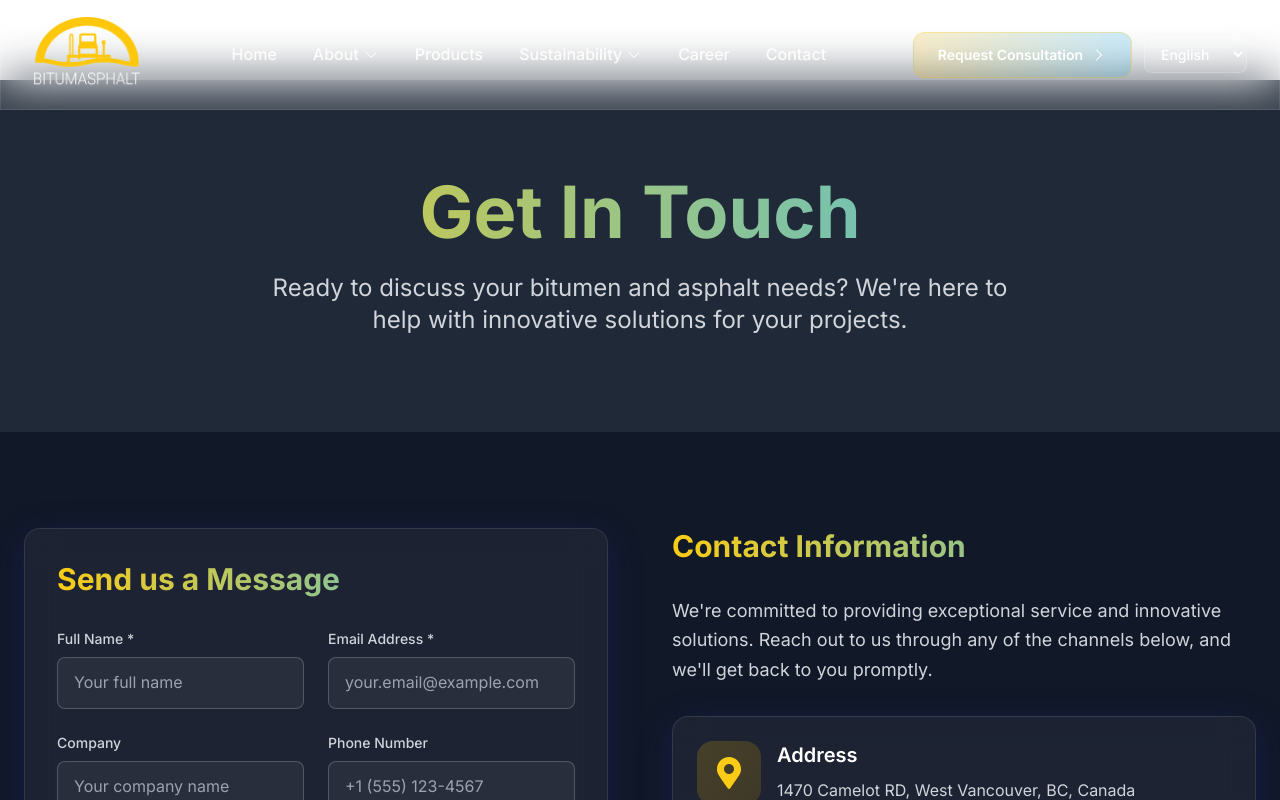
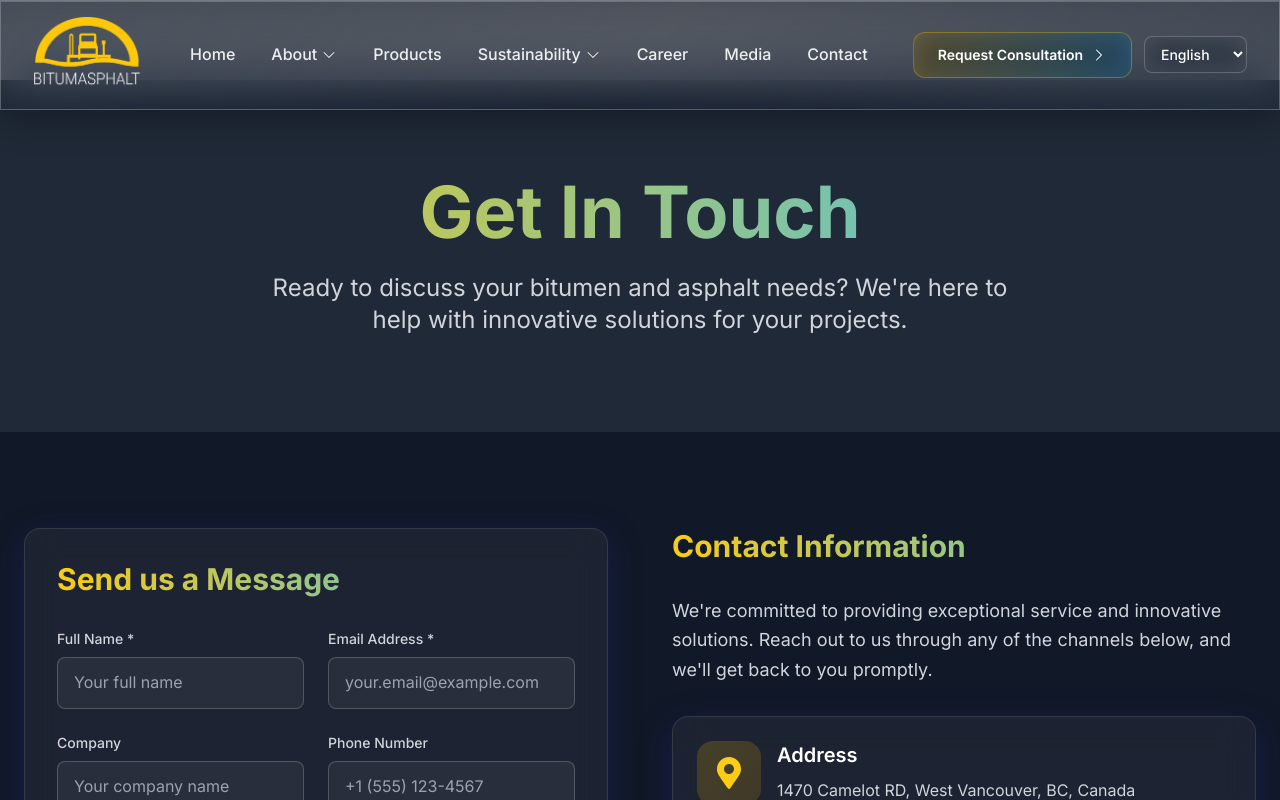
Before and after one commit to dejpa/bitumpro, a Next.js app: page /en/contact in a window 1280 px wide. Shown: the top 800 px of the page. Built offline with nearby package versions, Linux system fonts and the light colour scheme.

Commit message:
fix header issues and styles

```diff
--- a/src/app/components/Header.tsx
+++ b/src/app/components/Header.tsx
@@ -43,11 +43,17 @@ export default function Header() {
     };
 
 
-    const navLinks = getNavLinks(t, currentLocale)
+    const navLinks = getNavLinks(t, currentLocale);
 
 
     return (
-        <header className="w-full glass backdrop-blur-xl border-b border-white/10 fixed z-50 top-0 left-0 right-0">
+        <header className="w-full bg-gray-800/80 backdrop-blur-2xl border-b border-white/20 fixed z-50 top-0 left-0 right-0 shadow-2xl" style={{
+            background: 'linear-gradient(135deg, rgba(31, 41, 55, 0.75) 0%, rgba(17, 24, 39, 0.65) 50%, rgba(31, 41, 55, 0.8) 100%)',
+            backdropFilter: 'blur(25px) saturate(180%)',
+            WebkitBackdropFilter: 'blur(25px) saturate(180%)',
+            border: '1px solid rgba(255, 255, 255, 0.25)',
+            boxShadow: '0 8px 32px rgba(0, 0, 0, 0.3), inset 0 1px 0 rgba(255, 255, 255, 0.2)'
+        }}>
             <div className="relative flex justify-between items-center px-4 lg:px-8 py-4">
                 {/* لوگو */}
                 <Link href={`/${currentLocale}`} className="group hover-cursor-glow">
@@ -60,8 +66,19 @@ export default function Header() {
 
                 {/* نویگیشن دسکتاپ */}
                 <nav className="hidden lg:flex space-x-1">
-                    {navLinks.map((link) => (
-                        <NavItem key={link.href} link={link} openDropdown={openDropdown} setOpenDropdown={setOpenDropdown} />
+                    {navLinks.map((link, index) => (
+                        <NavItem
+                            key={link.href || link.label || index}
+                            link={link}
+                            openDropdown={openDropdown}
+                            setOpenDropdown={(value) => {
+                                setOpenDropdown(value);
+                                // Close mobile menu when dropdown opens
+                                if (value) {
+                                    setIsMenuOpen(false);
+                                }
+                            }}
+                        />
                     ))}
                 </nav>
 
@@ -106,16 +123,16 @@ export default function Header() {
 
             {/* منوی موبایل */}
             {isMenuOpen && (
-                <div className="lg:hidden absolute top-full left-0 right-0 glass backdrop-blur-xl border-t border-white/10 animate-slide-down">
-                    <div className="p-6">
-                        <nav className="flex flex-col space-y-2">
-                            {navLinks.map((link) => (
-                                <NavItem key={link.href} link={link} openDropdown={openDropdown} setOpenDropdown={setOpenDropdown} isMobile />
+                <div className="lg:hidden absolute top-full left-0 right-0 glass backdrop-blur-xl border-t border-white/10 animate-slide-down max-h-[80vh] overflow-y-auto">
+                    <div className="p-4">
+                        <nav className="flex flex-col space-y-1">
+                            {navLinks.map((link, index) => (
+                                <NavItem key={link.href || link.label || index} link={link} openDropdown={openDropdown} setOpenDropdown={setOpenDropdown} isMobile />
                             ))}
                         </nav>
-                        <div className="mt-6 pt-6 border-t border-white/10 flex flex-col space-y-3">
+                        <div className="mt-4 pt-4 border-t border-white/10 flex flex-col space-y-3">
                             <Link href="/request-consultation">
-                                <button className="w-full glass-button px-6 py-3 text-sm font-semibold text-white rounded-xl hover:shadow-glow transition-all duration-300">
+                                <button className="w-full glass-button px-4 py-3 text-sm font-semibold text-white rounded-xl hover:shadow-glow transition-all duration-300">
                                     {t("header.requestConsultation")}
                                 </button>
                             </Link>
--- a/src/app/components/NavItem.tsx
+++ b/src/app/components/NavItem.tsx
@@ -1,9 +1,8 @@
 import Link from "next/link";
 import { ChevronDownIcon } from "@heroicons/react/24/solid";
 import { NavLink } from "@/app/constants/navLinks";
-import  SubMenu  from "@/app/components/SubMenu";
-import { useEffect, useRef } from "react";
-
+import SubMenu from "@/app/components/SubMenu";
+import { useRef, useEffect } from "react";
 
 interface NavItemProps {
     link: NavLink;
@@ -13,42 +12,68 @@ interface NavItemProps {
 }
 
 const NavItem: React.FC<NavItemProps> = ({ link, openDropdown, setOpenDropdown, isMobile = false }) => {
-    const isOpen = openDropdown === link.href;
+    const isOpen = openDropdown === link.label;
     const menuRef = useRef<HTMLDivElement | null>(null);
+
+    // Click outside handler - improved for mobile
     useEffect(() => {
-        const handleClickOutside = (event: MouseEvent) => {
+        const handleClickOutside = (event: Event) => {
+            // Don't close if clicking on the button itself
+            const target = event.target as Element;
+            if (target && target.closest('button[type="button"]')) {
+                return;
+            }
+
             if (menuRef.current && !menuRef.current.contains(event.target as Node)) {
                 setOpenDropdown(null);
             }
         };
 
-        document.addEventListener("mousedown", handleClickOutside);
+        if (isOpen) {
+            // Use click instead of mousedown/touchstart to avoid conflicts
+            document.addEventListener("click", handleClickOutside);
+        }
+
         return () => {
-            document.removeEventListener("mousedown", handleClickOutside);
+            document.removeEventListener("click", handleClickOutside);
         };
-    }, [setOpenDropdown]);
+    }, [isOpen, setOpenDropdown]);
 
     return (
         <div ref={menuRef} className={`${isMobile ? "w-full" : "relative"}`}>
-            <Link
-                href={link.href}
-                onClick={() => setOpenDropdown(isOpen ? null : link.href)}
-                className={`flex items-center justify-between w-full font-medium text-white/90 hover:text-primary-400 transition-all duration-300 group hover-cursor-glow ${
-                    isMobile ? "py-3 px-4 rounded-xl hover:bg-white/5" : "px-4 py-2 rounded-lg hover:bg-white/5"
-                }`}
-            >
-                <span className="transition-colors duration-300">{link.label}</span>
-                {link.subLinks && (
+            {link.subLinks ? (
+                <button
+                    type="button"
+                    onClick={(e) => {
+                        e.preventDefault();
+                        e.stopPropagation();
+                        console.log('Mobile button clicked:', link.label, 'Current state:', isOpen);
+                        setOpenDropdown(isOpen ? null : link.label);
+                    }}
+                    className={`flex items-center justify-between w-full font-medium text-white/90 hover:text-primary-400 transition-all duration-300 group hover-cursor-glow ${
+                        isMobile ? "py-3 px-3 rounded-lg hover:bg-white/5 text-base" : "px-4 py-2 rounded-lg hover:bg-white/5"
+                    }`}
+                >
+                    <span className="transition-colors duration-300">{link.label}</span>
                     <ChevronDownIcon className={`w-4 h-4 ml-1 transition-transform duration-300 ${isOpen ? "rotate-180" : ""}`} />
-                )}
-            </Link>
+                </button>
+            ) : (
+                <Link
+                    href={link.href!}
+                    className={`flex items-center justify-between w-full font-medium text-white/90 hover:text-primary-400 transition-all duration-300 group hover-cursor-glow ${
+                        isMobile ? "py-3 px-3 rounded-lg hover:bg-white/5 text-base" : "px-4 py-2 rounded-lg hover:bg-white/5"
+                    }`}
+                >
+                    <span className="transition-colors duration-300">{link.label}</span>
+                </Link>
+            )}
 
             {link.subLinks && isOpen && (
-                <div className={`glass-card backdrop-blur-xl transition-all duration-300 z-50 animate-slide-down ${
-                    isMobile ? "mt-2 ml-4" : "absolute left-0 top-full w-screen max-w-4xl mt-2"
+                <div className={`glass-card backdrop-blur-xl bg-gray-900/80 transition-all duration-300 z-[60] animate-slide-down ${
+                    isMobile ? "mt-2 ml-4 mr-4 w-auto" : "fixed left-8 top-28 right-8 w-auto"
                 }`}>
-                    <div className={`p-6 ${isMobile ? "p-4" : ""}`}>
-                        <div className={`grid gap-6 ${isMobile ? "grid-cols-1" : "grid-cols-3"}`}>
+                    <div className={`${isMobile ? "p-4" : "p-6"}`}>
+                        <div className={`${isMobile ? "space-y-4" : "grid gap-6 grid-cols-3"}`}>
                             {link.subLinks.map((subLink, index) => (
                                 <SubMenu
                                     key={index}
--- a/src/app/constants/navLinks.ts
+++ b/src/app/constants/navLinks.ts
@@ -1,5 +1,5 @@
 export type NavLink = {
-    href: string;
+    href?: string;
     label: string;
     subLinks?: NavLink[];
 };
@@ -8,10 +8,9 @@ export type NavLink = {
 export const getNavLinks = (t: (key: string) => string, currentLocale: string) => [
     { href: `/${currentLocale}`, label: t("header.home") },
     {
-        href: `/${currentLocale}/about-us`,
         label: t("header.about"),
         subLinks: [
-            { href: `/${currentLocale}/about-us`, label: t("header.about") },
+            { href: `/${currentLocale}/about-us`, label: t("header.aboutUs") },
             {
                 href: `/${currentLocale}/about-us/our-business`,
                 label: t("header.ourBusiness"),
@@ -42,7 +41,6 @@ export const getNavLinks = (t: (key: string) => string, currentLocale: string) =
     },
     { href: `/${currentLocale}/products`, label: t("header.products") },
     {
-        href: `/${currentLocale}/sustainability`,
         label: t("header.sustainability"),
         subLinks: [
             { href: `/${currentLocale}/sustainability`, label: t("header.sustainability") },
@@ -54,9 +52,10 @@ export const getNavLinks = (t: (key: string) => string, currentLocale: string) =
                     { href: `/${currentLocale}/sustainability/guidingPrinciples/HSE`, label: t("header.HSE") },
                 ]
             },
-            { href: `/${currentLocale}/sustainability/sustainableProducts`, label: t("header.SustainableDevelopmentPolicy") },
+            { href: `/${currentLocale}/sustainability/sustainableProducts`, label: t("header.sustainableProducts") },
         ]
     },
     { href: `/${currentLocale}/career`, label: t("header.career") },
+    { href: `/${currentLocale}/media`, label: t("header.media") },
     { href: `/${currentLocale}/contact`, label: t("header.contact") }
 ];
--- a/src/app/globals.css
+++ b/src/app/globals.css
@@ -38,6 +38,19 @@ body {
   line-height: 1.6;
   -webkit-font-smoothing: antialiased;
   -moz-osx-font-smoothing: grayscale;
+}
+
+/* Add a subtle background gradient to help with header contrast */
+body::before {
+  content: '';
+  position: fixed;
+  top: 0;
+  left: 0;
+  right: 0;
+  height: 100px;
+  background: linear-gradient(to bottom, rgba(0, 0, 0, 0.3), transparent);
+  pointer-events: none;
+  z-index: 40;
 }
 
 /* Custom scrollbar */
--- a/src/locales/english/header.json
+++ b/src/locales/english/header.json
@@ -1,6 +1,7 @@
 {
     "home": "Home",
     "about": "About",
+    "aboutUs": "About Us",
     "products": "Products",
     "sustainability": "Sustainability",
     "career": "Career",
--- a/src/locales/france/header.json
+++ b/src/locales/france/header.json
@@ -1,6 +1,7 @@
 {
     "home": "Accueil",
     "about": "À propos",
+    "aboutUs": "À propos de nous",
     "products": "Produits",
     "sustainability": "Durabilité",
     "career": "Carrière",
@@ -20,5 +21,12 @@
 
     "ourJourney": "Notre parcours",
     "exploreBitumAsphalt": "Explorer BitumAsphalt",
-    "celebratingOurPast": "Célébrer notre passé"
+    "celebratingOurPast": "Célébrer notre passé",
+
+    "sustainableProducts": "Produits durables",
+    "guidingPrinciples": "Principes directeurs",
+    "QC": "QC",
+    "HSE": "HSE",
+    "people&society": "Personnes et société",
+    "SustainableDevelopmentPolicy": "Politique de développement durable"
 }
```
Also changed, not shown: src/app/components/SubMenu.tsx (+18 -14 lines).
